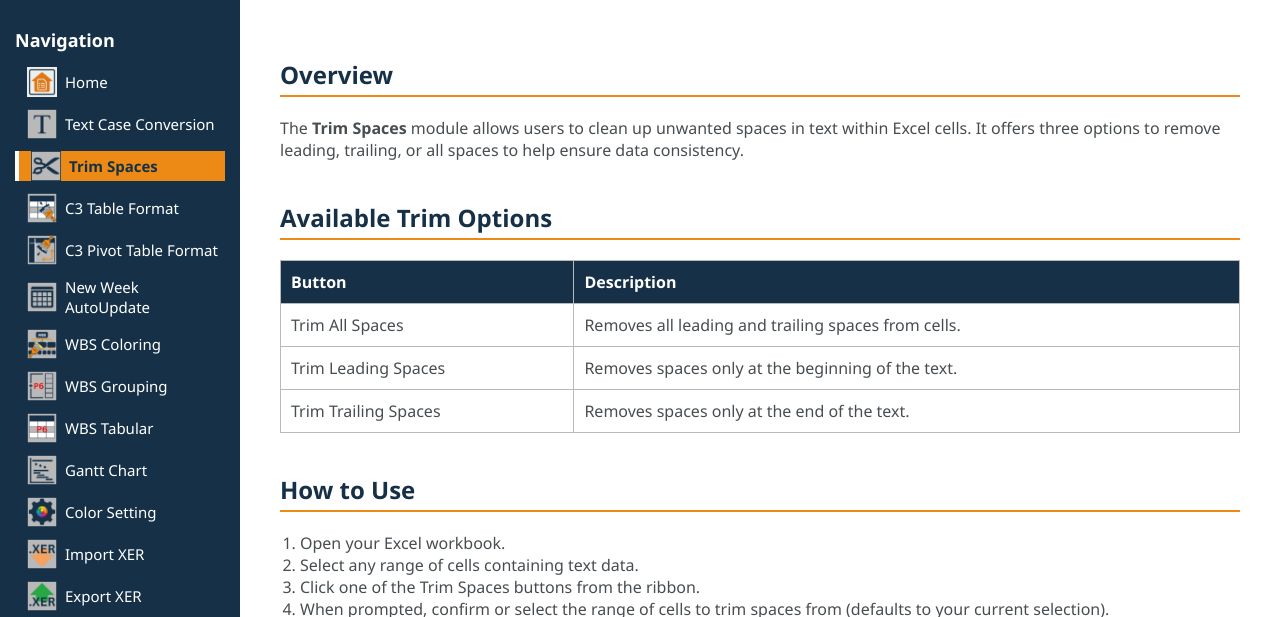
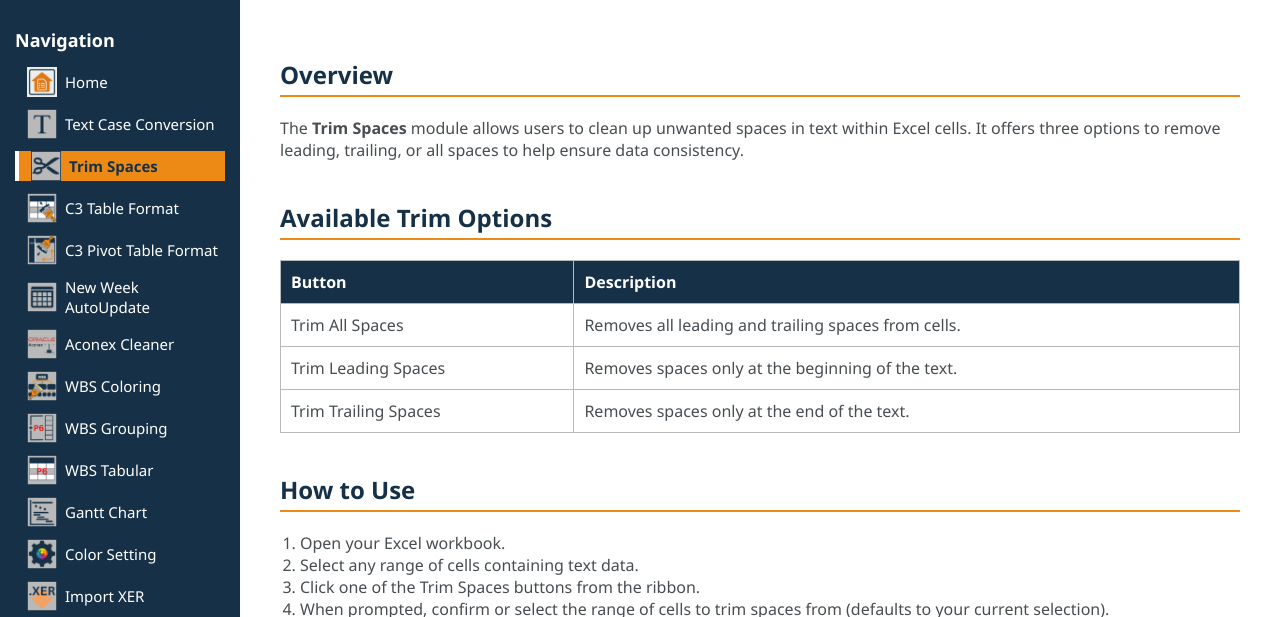
Before and after one commit to C3ProjectControl/C3Tools, a plain HTML site: page Trim-Spaces.html in a window 1280 px wide. Shown: the part 162-779 px from the top of the page. Drawn offline with Linux system fonts and the light colour scheme.

Commit message:
Update Trim-Spaces.html

```diff
--- a/Trim-Spaces.html
+++ b/Trim-Spaces.html
@@ -201,6 +201,7 @@
       <a href="C3-Table.html"><img src="icons/C3Table.png" alt="C3 Table Icon" />C3 Table Format</a>
       <a href="C3-Pivot.html"><img src="icons/C3Pivot.png" alt="C3 Pivot Icon" />C3 Pivot Table Format</a>
       <a href="New-Week.html"><img src="icons/NewWeek.png" alt="New Week Icon" />New Week AutoUpdate</a>
+            <a href="AconexCleaner.html"><img src="icons/Aconex_Cleaner.png" alt="AconexCleaner Icon" />Aconex Cleaner</a>
       <a href="WBS-Coloring.html"><img src="icons/P6Table.png" alt="WBS Coloring Icon" />WBS Coloring</a>
       <a href="WBS-Grouping.html"><img src="icons/WBSGrouping.png" alt="WBS Grouping Icon" />WBS Grouping</a>
       <a href="WBS-Tabular.html"><img src="icons/Tabular.png" alt="WBS Tabular Icon" />WBS Tabular</a>
```
